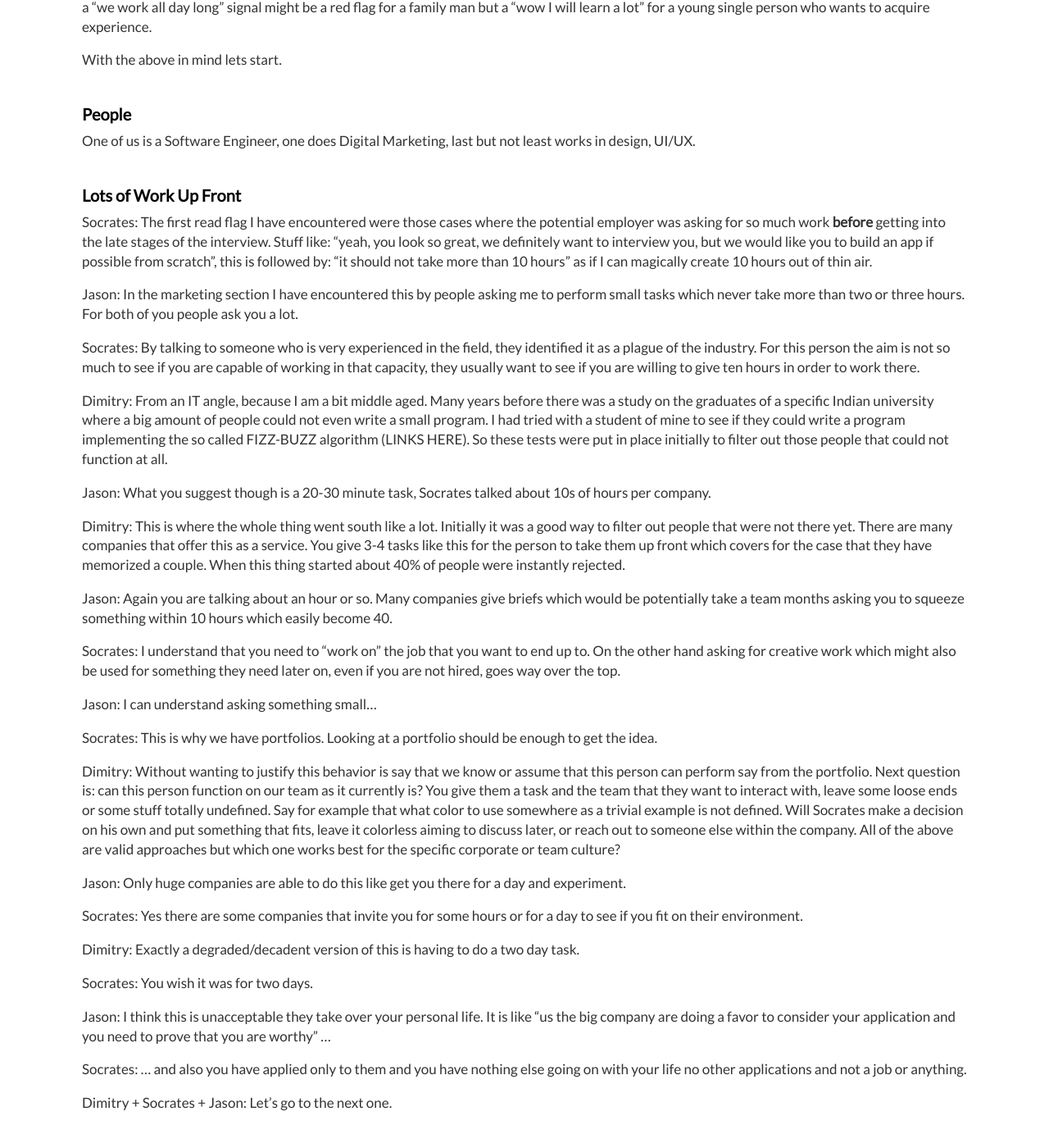
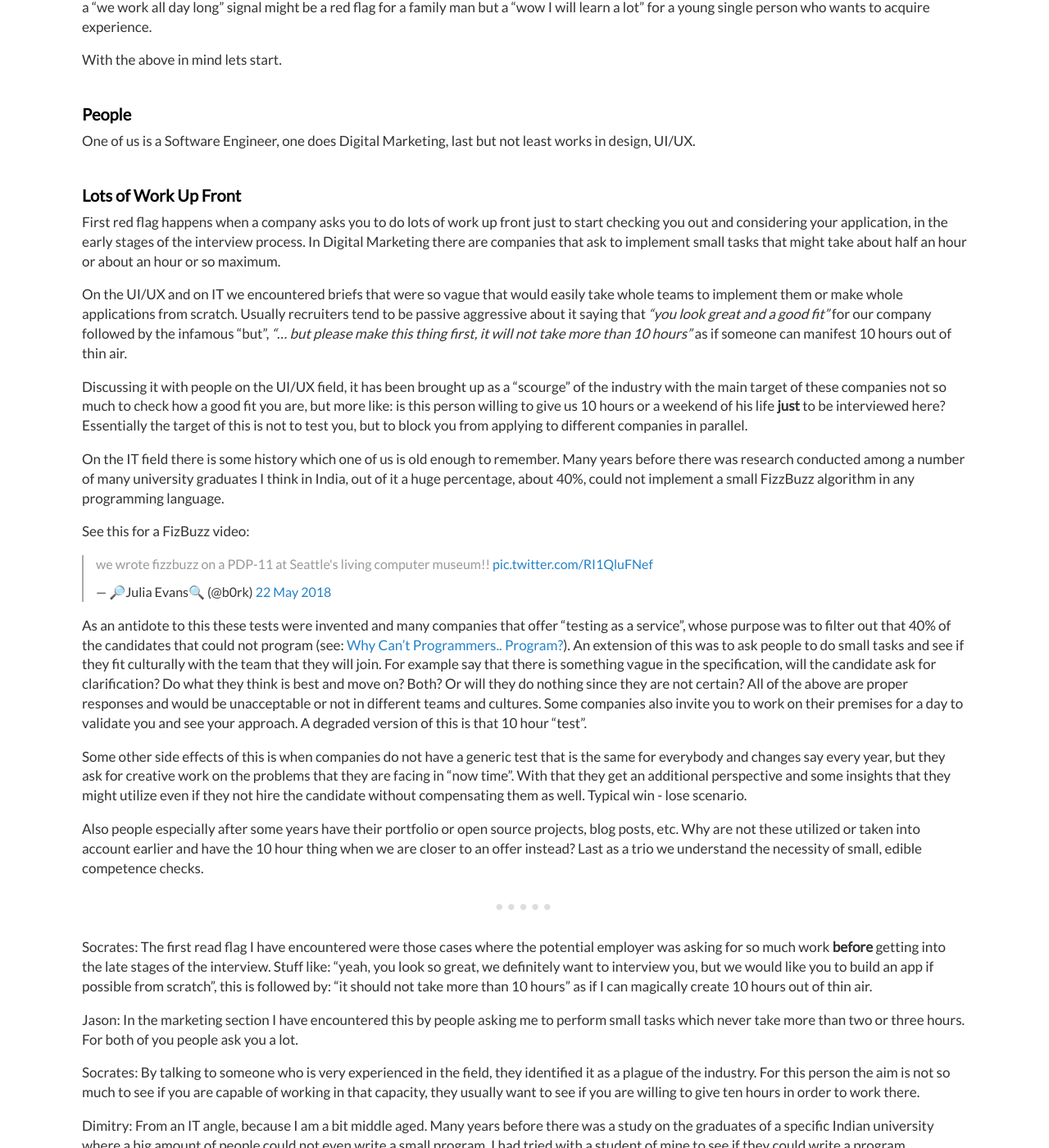
Before and after one commit to dimitrismistriotis/dimitrismistriotis.github.io, a Jekyll site: the page built from _posts/2018-05-24-red_flags_in_interviews.md, in a window 1280 px wide and 1400 px high, scrolled down 655 px. Shown: the whole window at 82% size. Built offline with Jekyll 4.4.1, drawn with Linux system fonts in a browser that asks for light colours; comment, search, counter and statistics services are not loaded.

Commit message:
Lots of work up front.

```diff
--- a/_posts/2018-05-24-red_flags_in_interviews.md
+++ b/_posts/2018-05-24-red_flags_in_interviews.md
@@ -51,6 +51,63 @@
 
 ## Lots of Work Up Front
 
+First red flag happens when a company asks you to do lots of work up front just
+to start checking you out and considering your application, in the early stages
+of the interview process. In Digital Marketing there are companies that ask to
+implement small tasks that might take about half an hour or about an hour or
+so maximum.
+
+On the UI/UX and on IT we encountered briefs that were so vague that would
+easily take whole teams to implement them or make whole applications from
+scratch. Usually recruiters tend to be passive aggressive about it saying that
+*"you look great and a good fit"* for our company followed by the infamous
+"but", *"... but please make this thing first, it will not take more than
+10 hours"* as if someone can manifest 10 hours out of thin air.
+
+Discussing it with people on the UI/UX field, it has been brought up as a
+"scourge" of the industry with the main target of these companies not so much
+to check how a good fit you are, but more like: is this person willing to give
+us 10 hours or a weekend of his life **just** to be interviewed here?
+Essentially the target of this is not to test you, but to block you from
+applying to different companies in parallel.
+
+On the IT field there is some history which one of us is old enough to
+remember. Many years before there was research conducted among a number of
+many university graduates I think in India, out of it a huge percentage,
+about 40%, could not implement a small FizzBuzz algorithm in any programming
+language.
+
+See this for a FizBuzz video:
+
+<blockquote class="twitter-tweet" data-lang="en-gb"><p lang="en" dir="ltr">we wrote fizzbuzz on a PDP-11 at Seattle&#39;s living computer museum!! <a href="https://t.co/RI1QluFNef">pic.twitter.com/RI1QluFNef</a></p>&mdash; 🔎Julia Evans🔍 (@b0rk) <a href="https://twitter.com/b0rk/status/998972366410735617?ref_src=twsrc%5Etfw">22 May 2018</a></blockquote>
+<script async src="https://platform.twitter.com/widgets.js" charset="utf-8"></script>
+
+
+As an antidote to this these tests were invented and many companies that
+offer "testing as a service", whose purpose was to filter out that 40% of the
+candidates that could not program (see: [Why Can't Programmers.. Program?](https://blog.codinghorror.com/why-cant-programmers-program/)). An
+extension of this was to ask people to do small tasks and see if they fit
+culturally with the team that they will join. For example say that there is
+something vague in the specification, will the candidate ask for clarification?
+Do what they think is best and move on? Both? Or will they do nothing since
+they are not certain? All of the above are proper responses and would be
+unacceptable or not in different teams and cultures. Some companies also invite
+you to work on their premises for a day to validate you and see your approach.
+A degraded version of this is that 10 hour "test".
+
+Some other side effects of this is when companies do not have a generic test
+that is the same for everybody and changes say every year, but they ask for
+creative work on the problems that they are facing in "now time". With that
+they get an additional perspective and some insights that they might utilize
+even if they not hire the candidate without compensating them as well. Typical
+win - lose scenario.
+
+Also people especially after some years have their portfolio or open source
+projects, blog posts, etc. Why are not these utilized or taken into account
+earlier and have the 10 hour thing when we are closer to an offer instead?
+Last as a trio we understand the necessity of small, edible competence checks.
+
+---
 
 Socrates: The first read flag I have encountered were those cases where the
 potential employer was asking for so much work **before** getting into the
```
